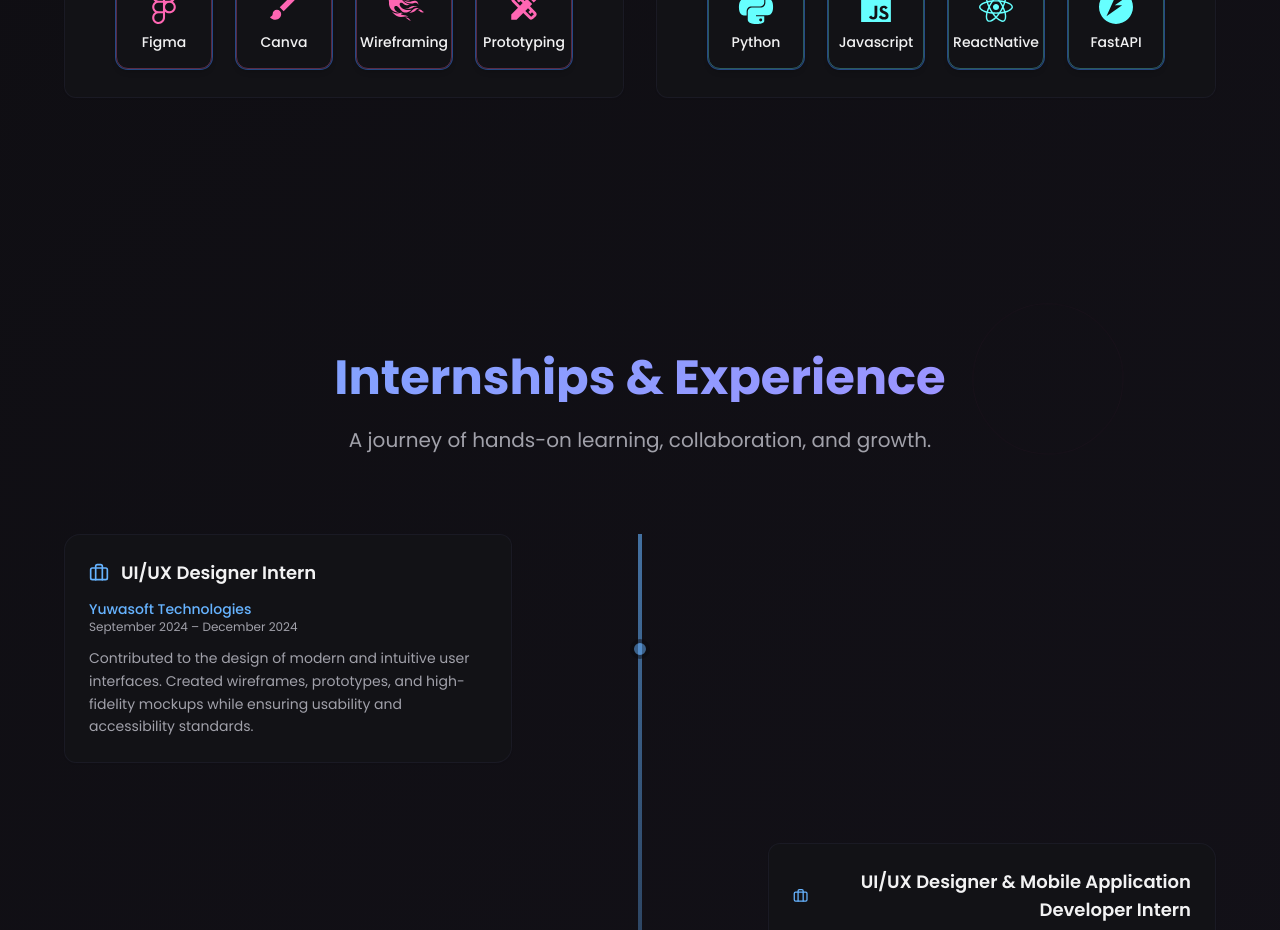
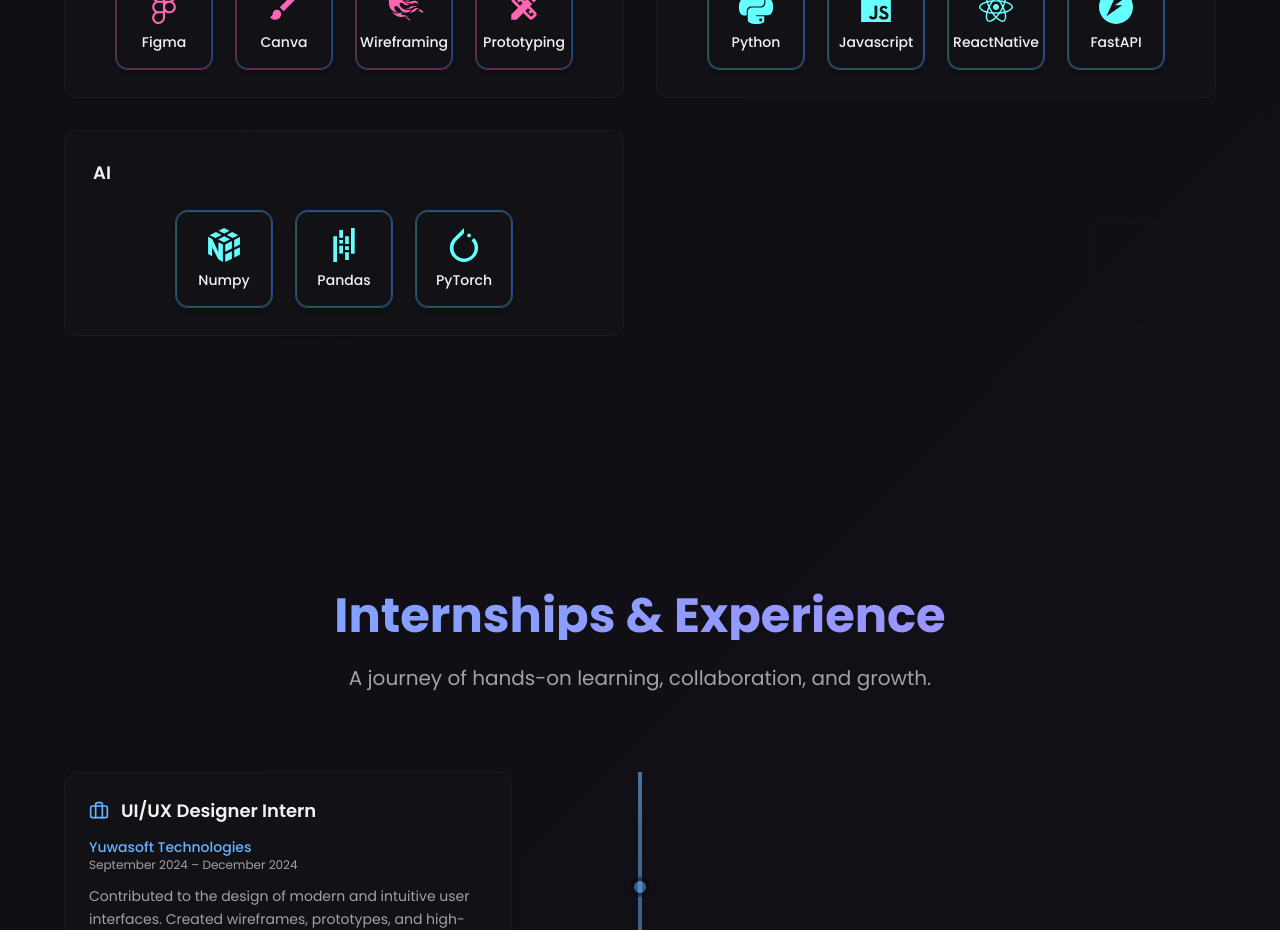
Before and after one commit to Neeschal1/Portfolio, a React (Vite) app: page / in a window 1280 px wide. Shown: the part 2660-3590 px from the top of the page. Built offline with nearby package versions, Linux system fonts and the light colour scheme.

Commit message:
added more skills

```diff
--- a/src/components/Skills.tsx
+++ b/src/components/Skills.tsx
@@ -1,7 +1,7 @@
 import { Card } from "@/components/ui/card";
 import { useScrollAnimation, useParallax } from "../hooks/use-Parallax";
 import { FaFigma, FaReact, FaPython, FaJava, FaJs, FaPhoenixFramework } from "react-icons/fa";
-import { SiNumpy, SiPandas, SiFastapi, SiTailwindcss, SiPython } from "react-icons/si";
+import { SiNumpy, SiPandas, SiFastapi, SiTailwindcss, SiPython, SiPytorch } from "react-icons/si";
 import { MdBrush, MdDesignServices, MdFormatPaint } from "react-icons/md";
 
 const Skills = () => {
@@ -29,14 +29,15 @@ const Skills = () => {
         { name: "FastAPI", icon: SiFastapi },
       ],
     },
-    // {
-    //   title: "Languages",
-    //   color: "neon-cyan",
-    //   skills: [
-    //     { name: "Python", icon: FaPython },
-    //     { name: "Javascript", icon: FaJs },
-    //   ],
-    // },
+    {
+      title: "AI",
+      color: "neon-cyan",
+      skills: [
+        { name: "Numpy", icon: SiNumpy },
+        { name: "Pandas", icon: SiPandas },
+        { name: "PyTorch", icon: SiPytorch },
+      ],
+    },
     // {
     //   title: "AI & Data",
     //   color: "neon-pink",
```
